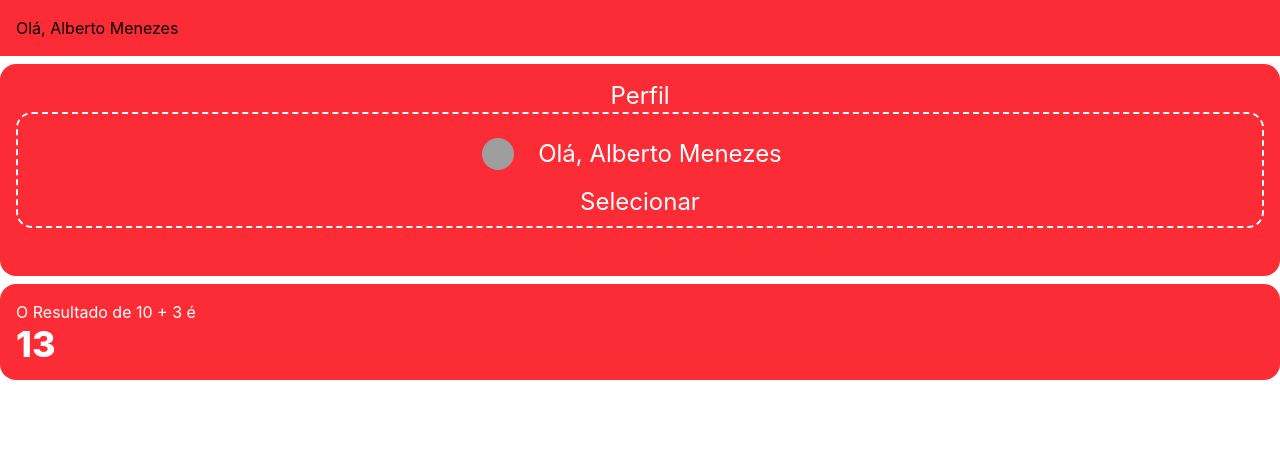
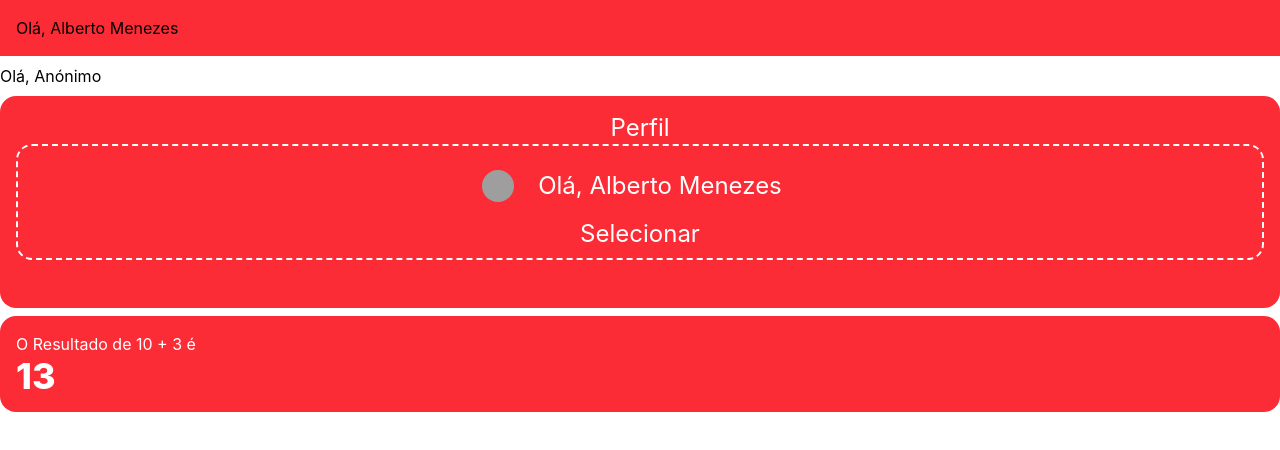
Before and after one commit to ledevmacedo/painel-partidas, a React (Vite) app: page / in a window 1280 px wide. Shown: the top 450 px of the page. Built offline with nearby package versions, Linux system fonts and the light colour scheme; grey boxes are pictures that could not be loaded.

Commit message:
feat: conditional user greeting

```diff
--- a/src/App.tsx
+++ b/src/App.tsx
@@ -19,6 +19,7 @@ export default function App() {
     <>
       <section className="flex flex-col gap-2">
         <UserGreeting user={user} />
+        <UserGreeting />
         <UserCard user={user} onSelect={(userId) => console.log(userId)} />
         <Soma a={10} b={3} />
       </section>
--- a/src/components/userGreeting.tsx
+++ b/src/components/userGreeting.tsx
@@ -4,16 +4,17 @@
 
 
 interface UserGreetingProps {
-    user: User
+    user?: User
 }
 
-export default function UserGreeting({ user, }: UserGreetingProps) {
+export default function UserGreeting({ user }: UserGreetingProps) {
     //LOGICA
-
-    return (
-        //HTML
+    if (!user) {
+        return <h1>Olá, Anónimo</h1>
+    }
+    return <>
         <div className="bg-red-500 p-4">
             <h1>Olá,{user.prefix} {user.primeiro} {user.ultimo}</h1>
         </div>
-    )
+    </>
 }
```
